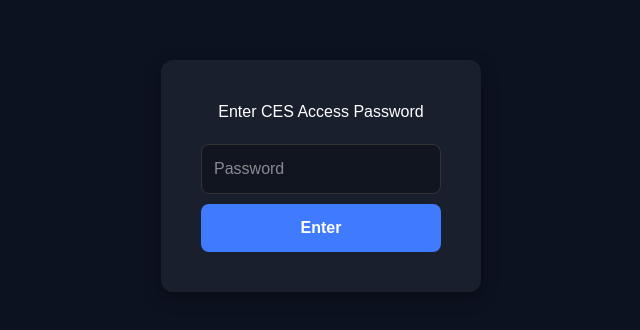
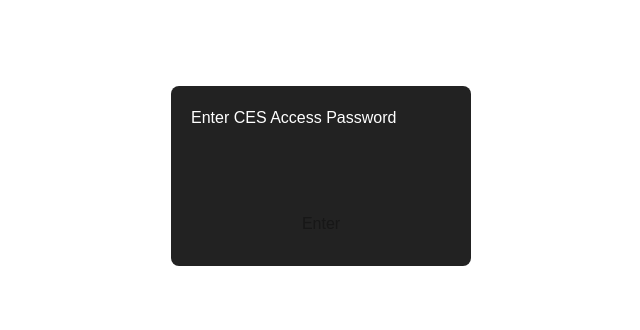
Before and after one commit to seando100/sophia-ces-ui, a Next.js app: page /login in a window 1280 px wide. Shown: the part 224-554 px from the top of the page, without its empty margins (319-959 px from the left). Built offline with nearby package versions, Linux system fonts and the light colour scheme.

Commit message:
Remove cookie logic and restore simple login flow

```diff
--- a/app/api/login/route.ts
+++ b/app/api/login/route.ts
@@ -1,24 +1,12 @@
 import { NextResponse } from "next/server";
-import { cookies } from "next/headers";
 
 export async function POST(req: Request) {
   const { password } = await req.json();
   const correctPassword = process.env.CES_PASSWORD;
 
   if (password === correctPassword) {
-    // Correct usage for Next 16: cookies() is NOT async
-    const cookieStore = cookies();
-
-    cookieStore.set("ces_access", "true", {
-      httpOnly: true,
-      secure: true,
-      path: "/",
-      maxAge: 60 * 60 * 12, // 12 hours
-      sameSite: "lax"
-    });
-
     return NextResponse.json({ success: true });
   }
 
-  return NextResponse.json({ error: "Unauthorized" }, { status: 401 });
+  return NextResponse.json({ success: false });
 }
--- a/app/login/page.tsx
+++ b/app/login/page.tsx
@@ -1,83 +1,49 @@
 "use client";
+
 import { useState } from "react";
+import { useRouter } from "next/navigation";
 
 export default function LoginPage() {
-  const [input, setInput] = useState("");
+  const router = useRouter();
+  const [password, setPassword] = useState("");
   const [error, setError] = useState("");
 
-  const attemptLogin = async () => {
+  async function handleSubmit(e) {
+    e.preventDefault();
+
     const res = await fetch("/api/login", {
       method: "POST",
       headers: { "Content-Type": "application/json" },
-      body: JSON.stringify({ password: input }),
+      body: JSON.stringify({ password }),
     });
 
-    if (res.ok) {
-      window.location.href = "/ces";
+    const data = await res.json();
+
+    if (data.success) {
+      router.push("/ces");
     } else {
-      setError("Incorrect password. Please try again.");
+      setError("Incorrect password");
     }
-  };
+  }
 
   return (
-    <div style={{
-      display: "flex",
-      height: "100vh",
-      justifyContent: "center",
-      alignItems: "center",
-      background: "#0c1220",
-      color: "white",
-      fontFamily: "sans-serif"
-    }}>
-      <div style={{
-        background: "#1a1f2e",
-        padding: "40px",
-        borderRadius: "12px",
-        width: "320px",
-        boxShadow: "0 6px 18px rgba(0,0,0,0.3)"
-      }}>
-        <h2 style={{ textAlign: "center", marginBottom: "20px" }}>
-          Enter CES Access Password
-        </h2>
+    <div style={{ display: "flex", height: "100vh", justifyContent: "center", alignItems: "center" }}>
+      <form onSubmit={handleSubmit} style={{ width: 300, padding: 20, background: "#222", borderRadius: 8 }}>
+        <h3 style={{ color: "white", marginBottom: 12 }}>Enter CES Access Password</h3>
 
         <input
           type="password"
-          value={input}
-          placeholder="Password"
-          onChange={(e) => setInput(e.target.value)}
-          style={{
-            width: "100%",
-            padding: "12px",
-            borderRadius: "8px",
-            border: "1px solid #333",
-            background: "#11151f",
-            color: "white",
-            marginBottom: "10px"
-          }}
+          value={password}
+          onChange={(e) => setPassword(e.target.value)}
+          style={{ width: "100%", padding: 8, marginBottom: 12 }}
         />
 
-        {error && (
-          <p style={{ color: "#ff5f5f", marginBottom: "12px", textAlign: "center" }}>
-            {error}
-          </p>
-        )}
+        {error && <p style={{ color: "red" }}>{error}</p>}
 
-        <button
-          onClick={attemptLogin}
-          style={{
-            width: "100%",
-            padding: "12px",
-            background: "#3f7aff",
-            borderRadius: "8px",
-            border: "none",
-            color: "white",
-            fontWeight: "bold",
-            cursor: "pointer"
-          }}
-        >
+        <button type="submit" style={{ width: "100%", padding: 10, marginTop: 8 }}>
           Enter
         </button>
-      </div>
+      </form>
     </div>
   );
 }
--- a/middleware.ts
+++ /dev/null
@@ -1,24 +0,0 @@
-import { NextResponse } from "next/server";
-import type { NextRequest } from "next/server";
-
-export function middleware(req: NextRequest) {
-  const password = process.env.CES_PASSWORD;
-  const cookie = req.cookies.get("ces_auth");
-
-  const isLoggedIn = cookie?.value === password;
-
-  // Allow access to the login page and static assets
-  if (req.nextUrl.pathname.startsWith("/login")) {
-    return NextResponse.next();
-  }
-
-  // Protect the CES demo route
-  if (req.nextUrl.pathname.startsWith("/ces")) {
-    if (!isLoggedIn) {
-      return NextResponse.redirect(new URL("/login", req.url));
-    }
-  }
-
-  // Everything else is allowed
-  return NextResponse.next();
-}
```
